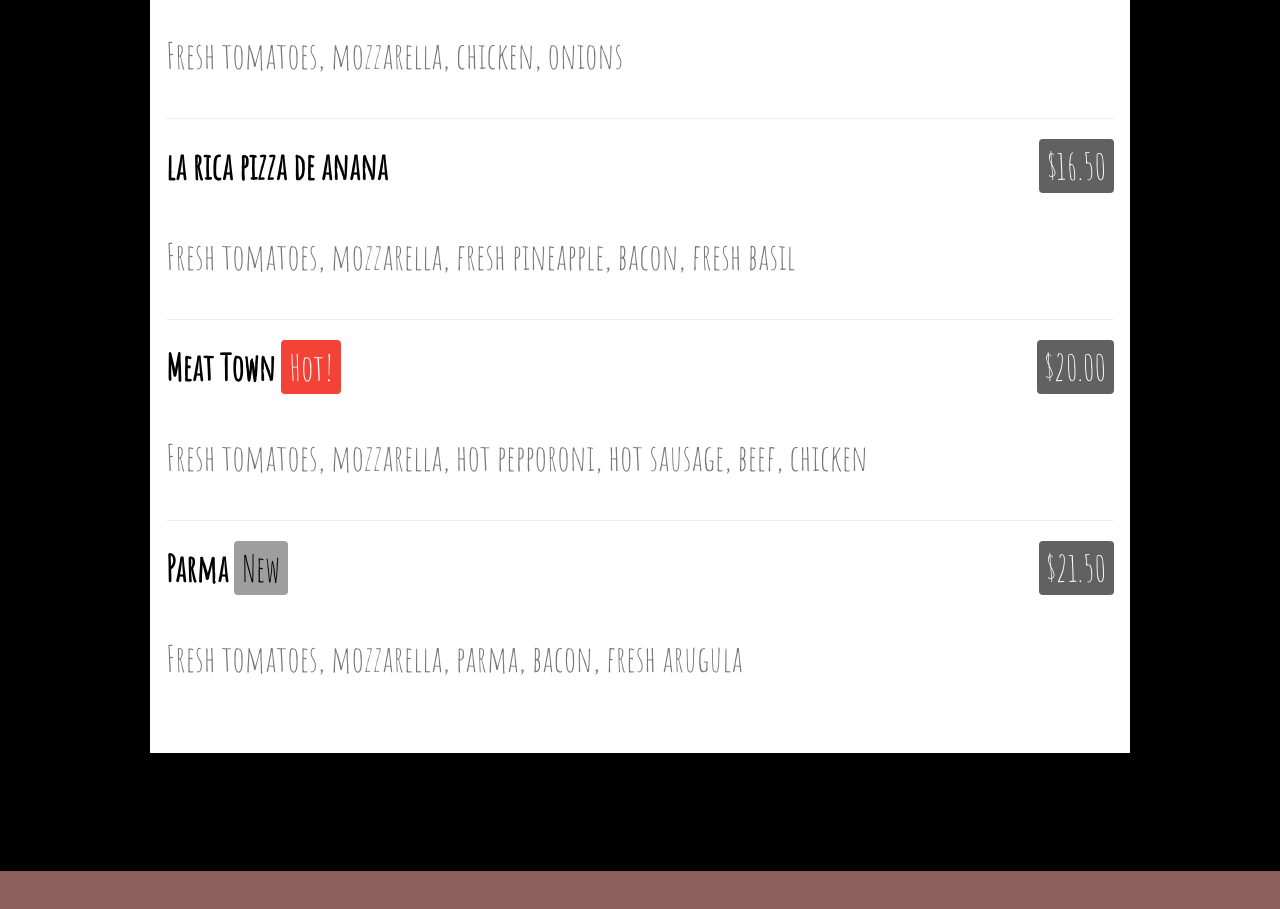
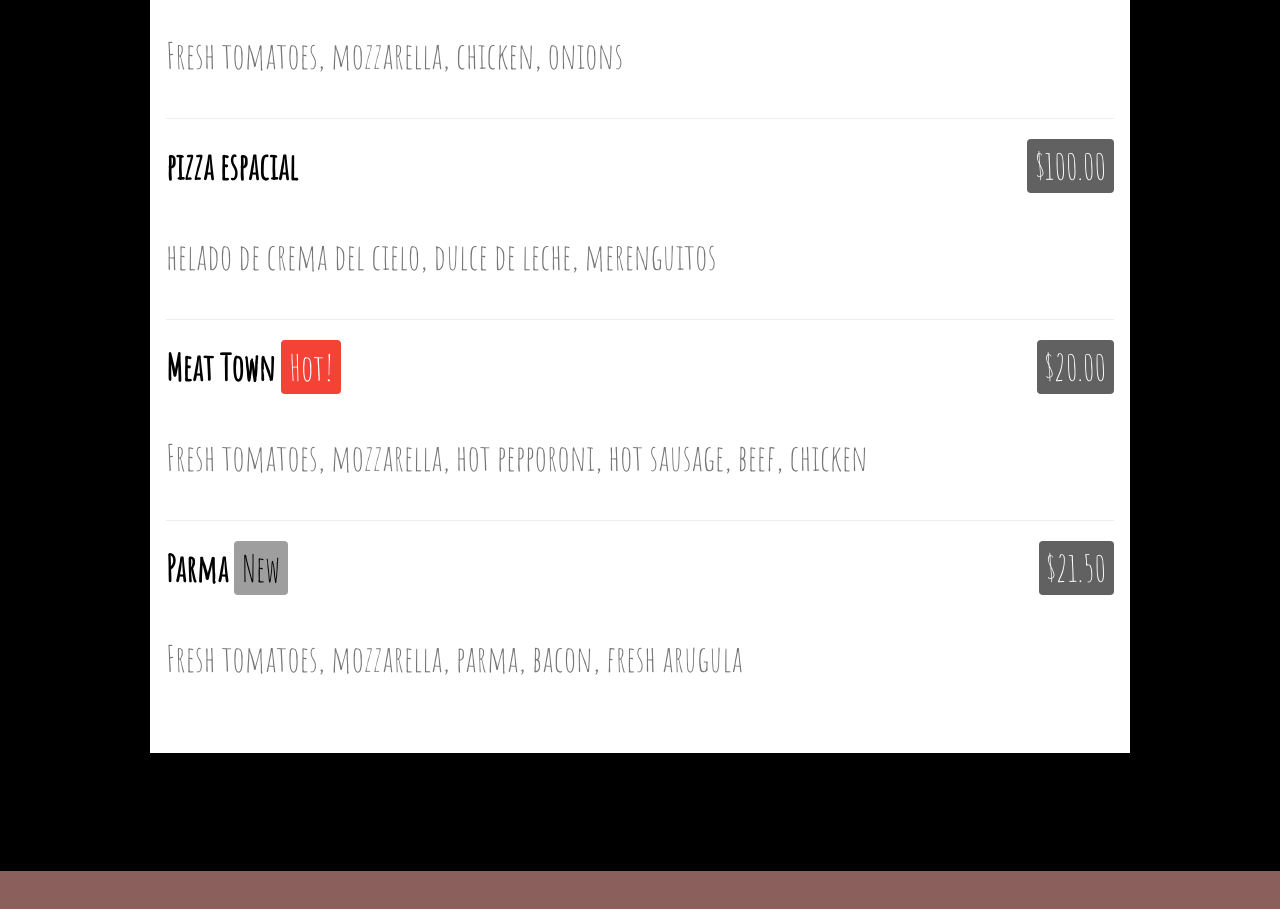
Before and after one commit to PioIX/primer-pagina-web-usando-repositorios-2024_grupo-n-01, a plain HTML site: page index.html in a window 1280 px wide. Shown: the part 1540-2449 px from the top of the page. Drawn offline with nearby package versions, Linux system fonts and the light colour scheme.

Commit message:
pizza espacial

```diff
--- a/index.html
+++ b/index.html
@@ -72,8 +72,8 @@ body,h1,h2,h3,h4,h5,h6 {font-family: "Amatic SC", sans-serif}
       <p class="w3-text-grey">Fresh tomatoes, mozzarella, chicken, onions</p>
       <hr>
 
-      <h1><b>la rica pizza de anana</b> <span class="w3-right w3-tag w3-dark-grey w3-round">$16.50</span></h1>
-      <p class="w3-text-grey">Fresh tomatoes, mozzarella, fresh pineapple, bacon, fresh basil</p>
+      <h1><b>pizza espacial</b> <span class="w3-right w3-tag w3-dark-grey w3-round">$100.00</span></h1>
+      <p class="w3-text-grey">helado de crema del cielo, dulce de leche, merenguitos</p>
       <hr>
 
       <h1><b>Meat Town</b> <span class="w3-tag w3-red w3-round">Hot!</span><span class="w3-right w3-tag w3-dark-grey w3-round">$20.00</span></h1>
```
Also changed, not shown: 1 other file.
